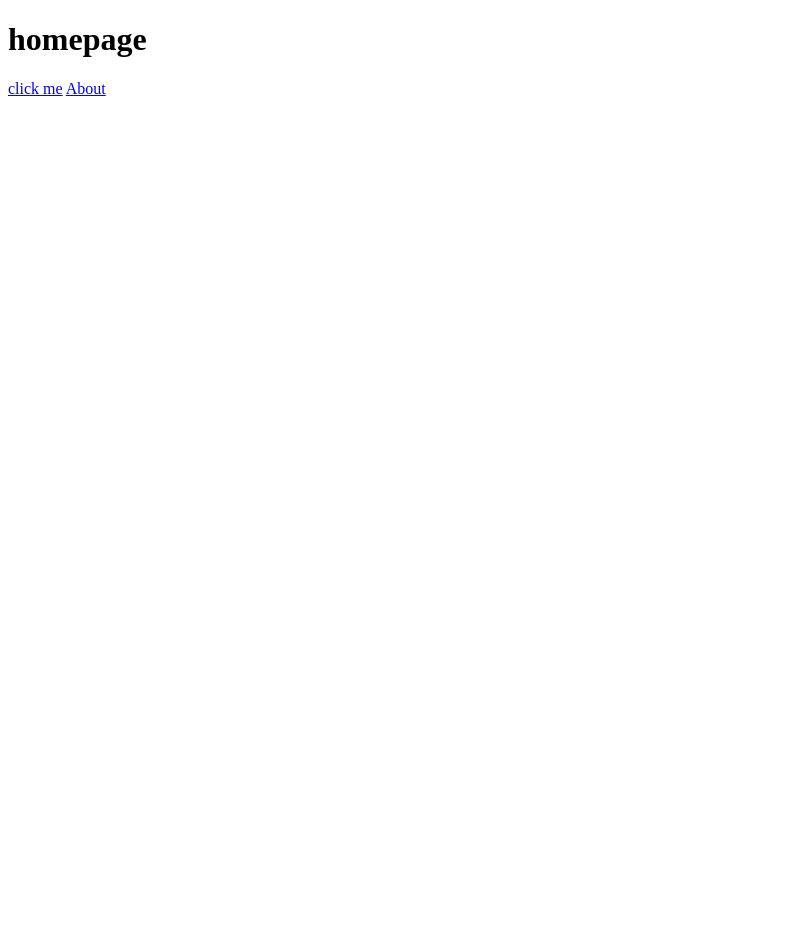
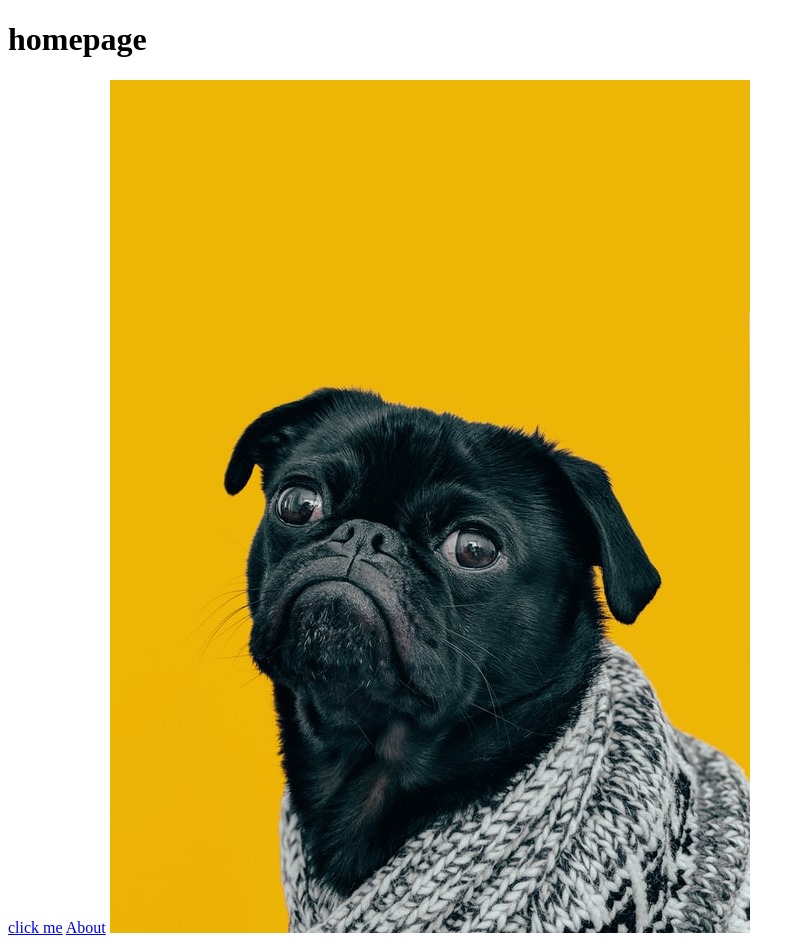
Before and after one commit to kvbrar10/Git_test, a plain HTML site: page odin/index.html in a window 1280 px wide. Shown: the whole page, without its empty margins (0-805 px from the left). Before the commit the page ends 800 px from the top, so only its background shows below. Drawn offline with Linux system fonts and the light colour scheme.

```diff
--- a/odin/index.html
+++ b/odin/index.html
@@ -10,5 +10,7 @@
             <a href="https://www.theodinproject.com/about">click me</a>
 
             <a href="pages/about.html">About</a>
+
+            <img src="images/dog.jpg" alt="good bad ugly bod">
         </body>
     </html>
```
Also changed, not shown: 2 other files.
